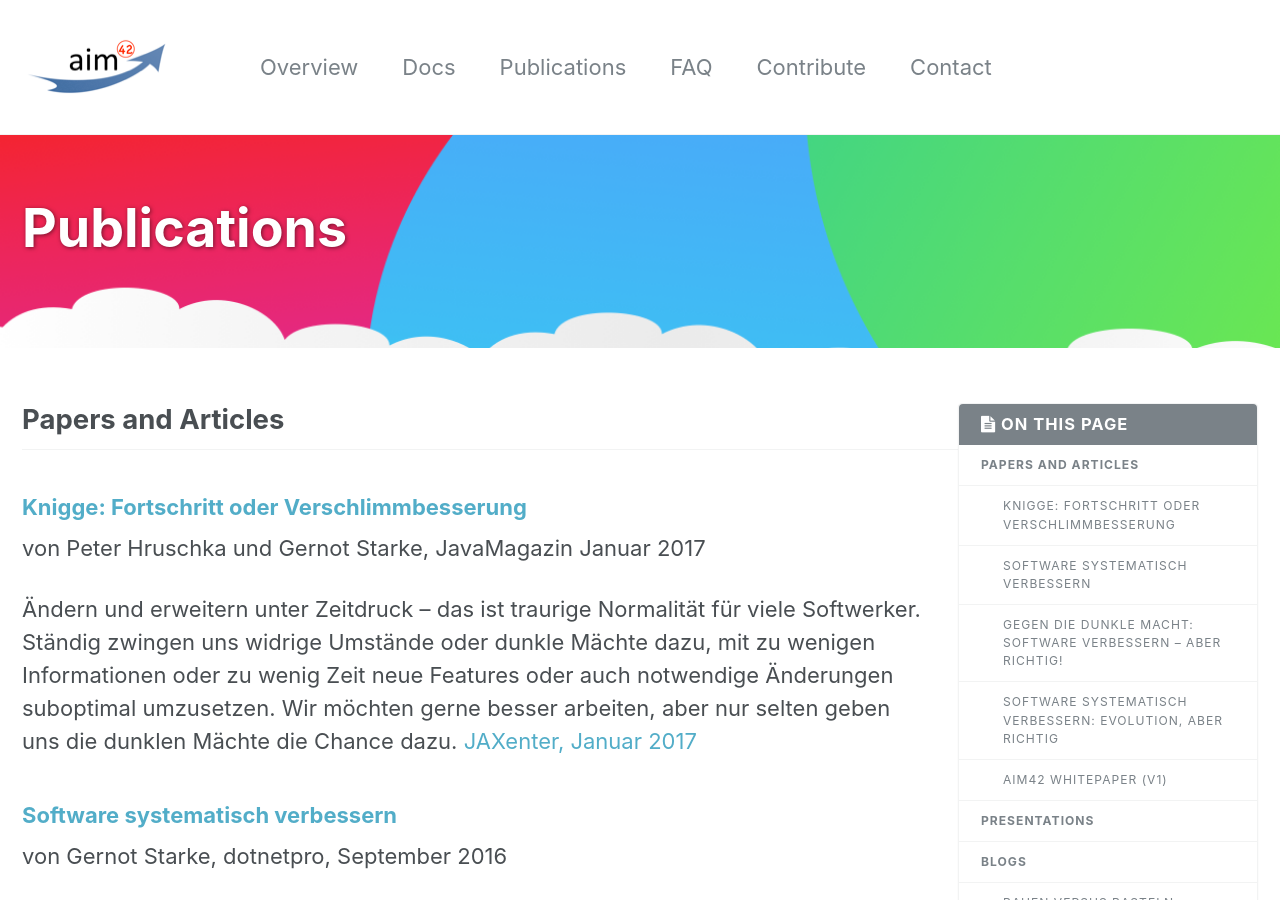
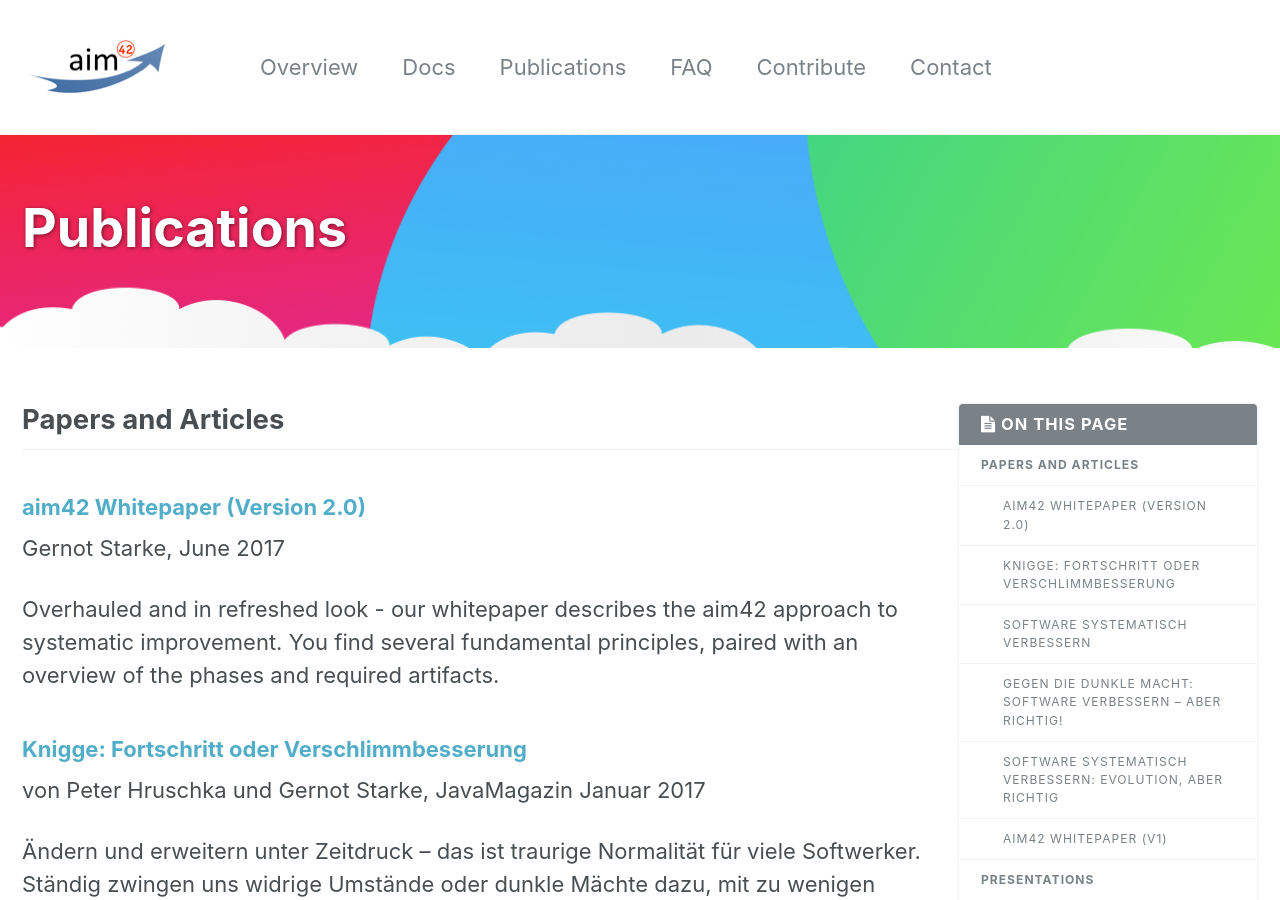
Before and after one commit to aim42/aim42.org-site, a Jekyll site: the page built from _pages/publications.md, in a window 1280 px wide and 900 px high. Built offline with Jekyll 4.4.1, drawn with Linux system fonts in a browser that asks for light colours; comment, search, counter and statistics services are not loaded.

Commit message:
included whitepaper version 2.0

```diff
--- a/_data/navigation.yml
+++ b/_data/navigation.yml
@@ -27,7 +27,7 @@ docs:
       - title: "Reference manual"
         url: http://aim42.github.io
       - title: "Whitepaper"
-        url: /
+        url: /assets/downloads/AIM42-Whitepaper-v2.0.pdf
   - title: "Using aim42"
     children:
       - title: "Getting started"
--- a/_pages/publications.md
+++ b/_pages/publications.md
@@ -19,6 +19,14 @@ tweets:
 {% include toc %}
 
 ## Papers and Articles
+
+### [aim42 Whitepaper (Version 2.0)](/assets/downloads/AIM42-Whitepaper-v2.0.pdf)
+Gernot Starke, June 2017
+
+Overhauled and in refreshed look - our whitepaper describes the aim42 approach to systematic improvement.
+You find several fundamental principles, paired with an overview of the phases and required artifacts.
+
+
 
 ### [Knigge: Fortschritt oder Verschlimmbesserung](https://jaxenter.de/gegen-die-dunkle-macht-software-verbessern-aber-richtig-24164)
 von Peter Hruschka und Gernot Starke, JavaMagazin Januar 2017
```
Also changed, not shown: images/aim42-splash-old.jpg (deleted), 1 other file.
